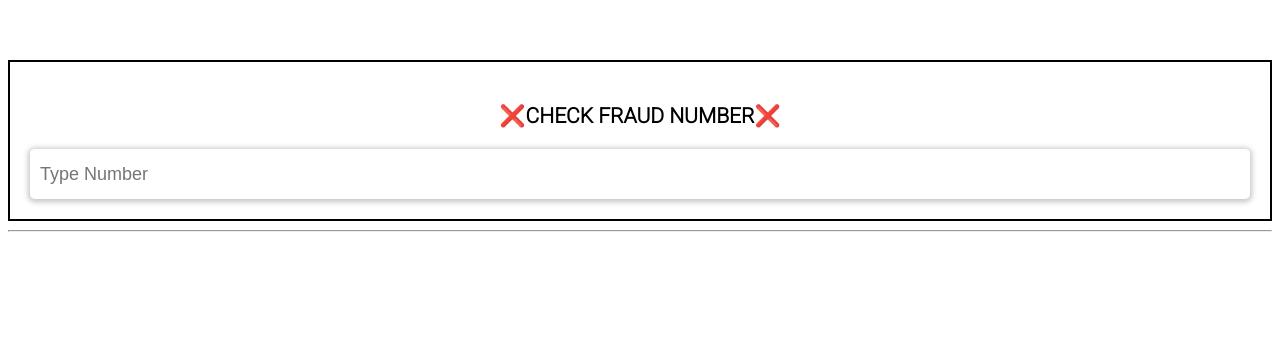
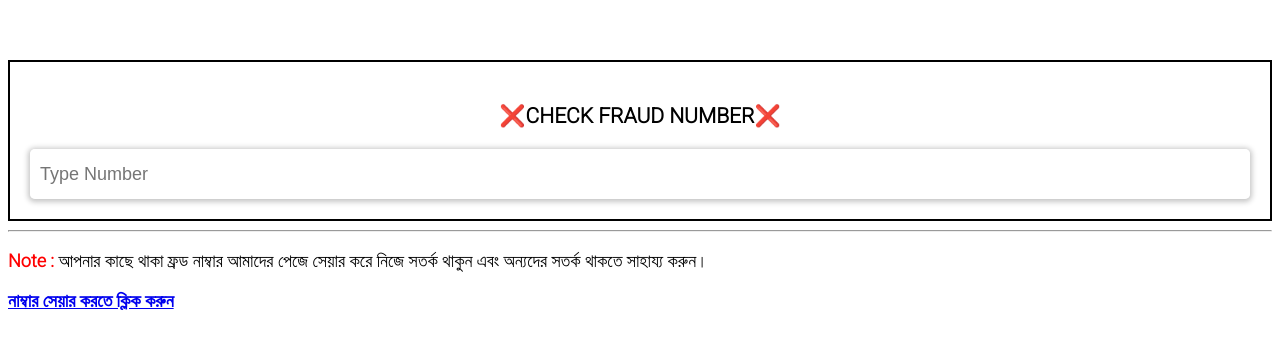
Before and after one commit to anandofc/fraud-checker, a plain HTML site: page index.html in a window 1280 px wide. Shown: the part 256-604 px from the top of the page. Drawn offline with Linux system fonts and the light colour scheme.

Commit message:
Update index.html

```diff
--- a/index.html
+++ b/index.html
@@ -27,6 +27,10 @@
     </div>
 
     <hr>
+     <div>
+      <p><b class="nt">Note :</b> আপনার কাছে থাকা ফ্রড নাম্বার আমাদের পেজে সেয়ার করে নিজে সতর্ক থাকুন এবং অন্যদের সতর্ক থাকতে সাহায্য করুন।</p>
+      <a href="https://www.facebook.com/groups/fraudchecker"> <p><b>নাম্বার সেয়ার করতে ক্লিক করুন</b></p> </a>
+    </div>
     <script src="main.js"></script>
   </body>
 </html>
```
